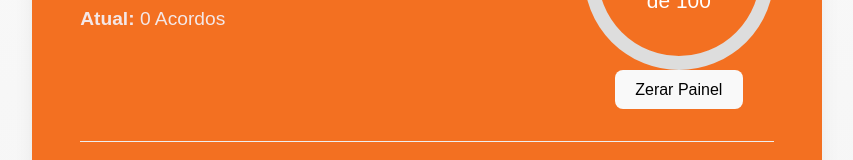
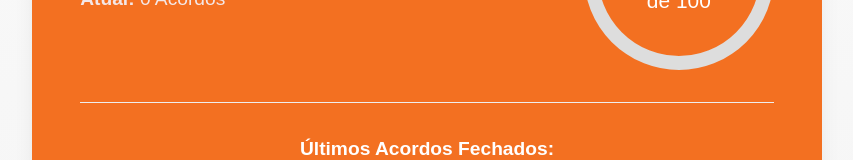
Before and after one commit to Ingridvsa/mutirao-acordo, a React (Vite) app in the folder frontend/: page / in a window 1280 px wide. Shown: the part 201-361 px from the top of the page, without its empty margins (233-1086 px from the left). Built offline with nearby package versions, Linux system fonts and the light colour scheme; no server answers.

Commit message:
feat: alterações feitas na branch local9

```diff
--- a/frontend/src/components/PanelRealtime.jsx
+++ b/frontend/src/components/PanelRealtime.jsx
@@ -84,21 +84,6 @@ export default function PanelRealtime() {
 
         <div className="actions" style={{ display: "flex", flexDirection: "column", alignItems: "center" }}>
           <CircleProgress percent={percent} />
-          <button
-         //   onClick={handleReset}
-            //style={{
-              //marginTop: 12,
-              //background: "#c0392b",
-              //color: "#fff",
-              //border: "none",
-              //padding: "8px 12px",
-              //borderRadius: 8,
-              //cursor: "pointer",
-              //fontWeight: "bold",
-            //}}
-          >
-            Zerar Painel
-          </button>
         </div>
       </header>
 
```
